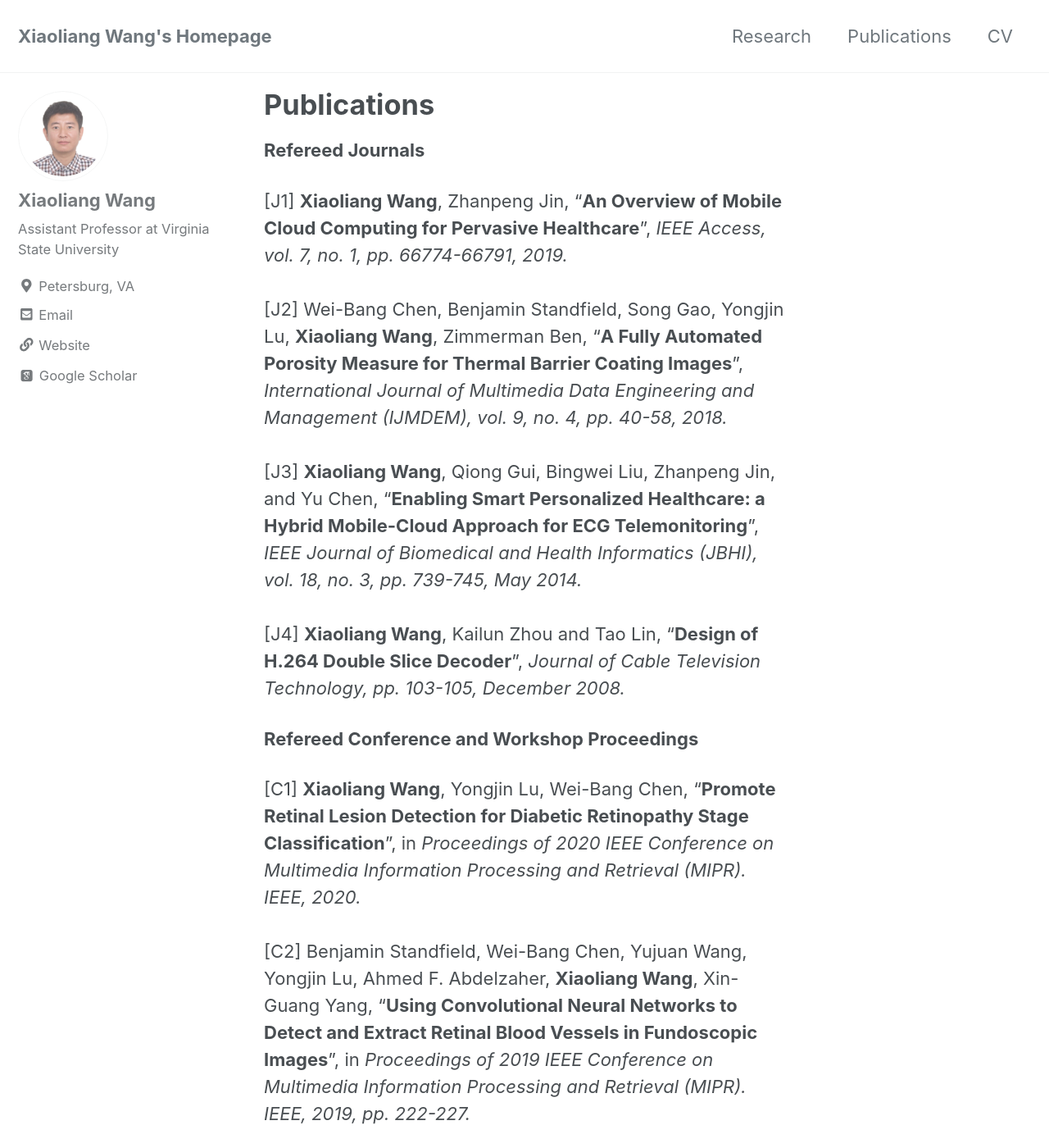
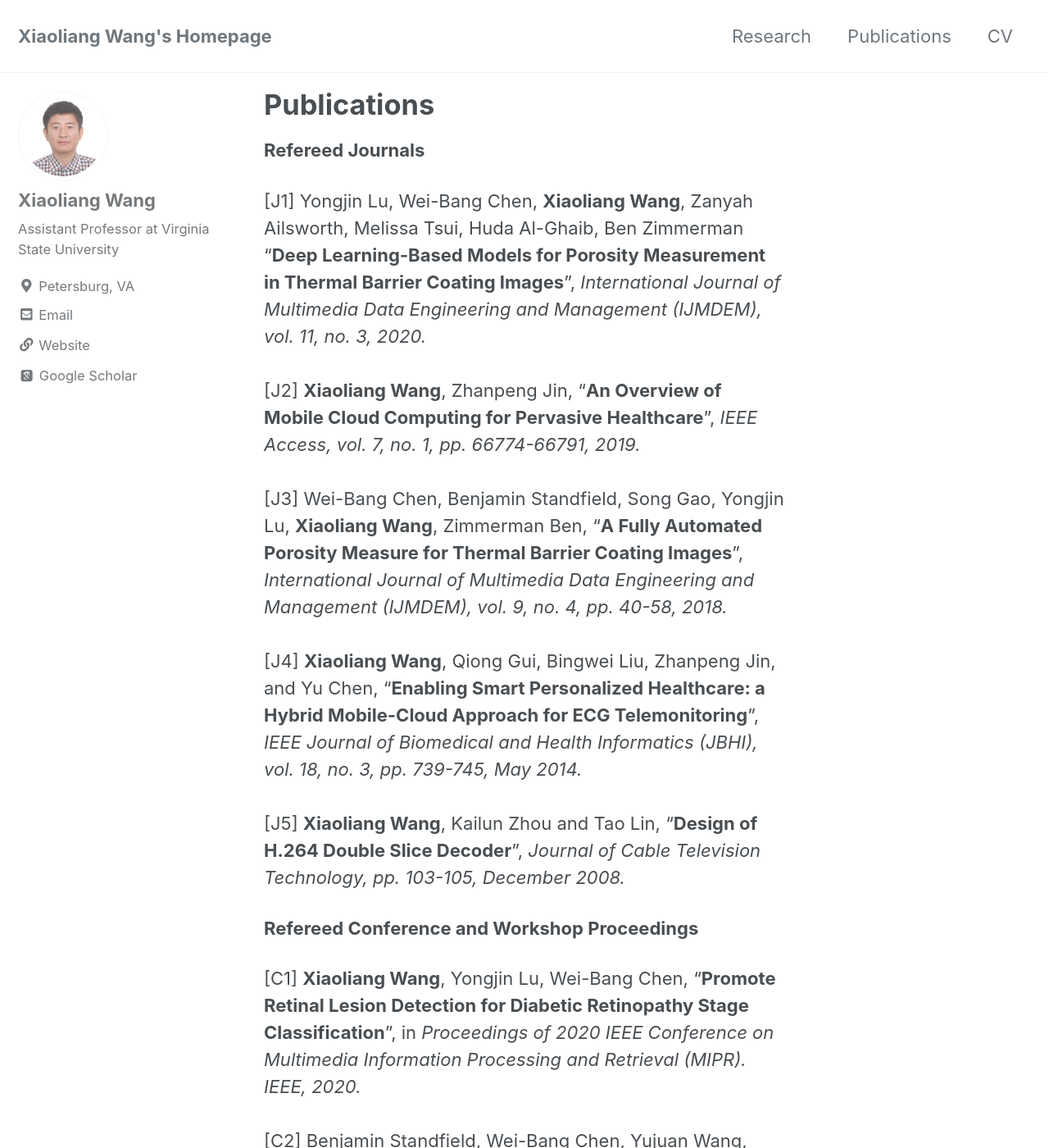
Before and after one commit to wang-xiaoliang/wang-xiaoliang.github.io, a Jekyll site: the page built from _pages/publications.md, in a window 1280 px wide and 1400 px high. Shown: the whole window at 82% size. Built offline with Jekyll 4.4.1, drawn with Linux system fonts in a browser that asks for light colours; cached includes are drawn as plain includes; nearby versions of some CDN libraries; some web fonts are replaced.

Commit message:
Add IJMDEM2020

```diff
--- a/_pages/publications.md
+++ b/_pages/publications.md
@@ -7,10 +7,11 @@ author_profile: true
 
 <b>Refereed Journals</b><br>
 
-[J1] <b>Xiaoliang Wang</b>, Zhanpeng Jin, "<b>An Overview of Mobile Cloud Computing for Pervasive Healthcare</b>", <i>IEEE Access, vol. 7, no. 1, pp. 66774-66791, 2019.</i> &nbsp;<br><br>
-[J2] Wei-Bang Chen, Benjamin Standfield, Song Gao, Yongjin Lu, <b>Xiaoliang Wang</b>, Zimmerman Ben, "<b>A Fully Automated Porosity Measure for Thermal Barrier Coating Images</b>", <i>International Journal of Multimedia Data Engineering and Management (IJMDEM), vol. 9, no. 4, pp. 40-58, 2018.</i> &nbsp;<br><br>
-[J3] <b>Xiaoliang Wang</b>, Qiong Gui, Bingwei Liu, Zhanpeng Jin, and Yu Chen, "<b>Enabling Smart Personalized Healthcare: a Hybrid Mobile-Cloud Approach for ECG Telemonitoring</b>", <i>IEEE Journal of Biomedical and Health Informatics (JBHI), vol. 18, no. 3, pp. 739-745, May 2014.</i>  &nbsp;<!--<a href="Enabling smart personalized healthcare-a hybrid mobile-cloud approach for ecg telemonitoring.pdf" target="_blank">PDF</a>--><br><br>
-[J4] <b>Xiaoliang Wang</b>, Kailun Zhou and Tao Lin, "<b>Design of H.264 Double Slice Decoder</b>",
+[J1] Yongjin Lu, Wei-Bang Chen, <b>Xiaoliang Wang</b>, Zanyah Ailsworth, Melissa Tsui, Huda Al-Ghaib, Ben Zimmerman "<b>Deep Learning-Based Models for Porosity Measurement in Thermal Barrier Coating Images</b>", <i>International Journal of Multimedia Data Engineering and Management (IJMDEM), vol. 11, no. 3, 2020.</i> &nbsp;<br><br>
+[J2] <b>Xiaoliang Wang</b>, Zhanpeng Jin, "<b>An Overview of Mobile Cloud Computing for Pervasive Healthcare</b>", <i>IEEE Access, vol. 7, no. 1, pp. 66774-66791, 2019.</i> &nbsp;<br><br>
+[J3] Wei-Bang Chen, Benjamin Standfield, Song Gao, Yongjin Lu, <b>Xiaoliang Wang</b>, Zimmerman Ben, "<b>A Fully Automated Porosity Measure for Thermal Barrier Coating Images</b>", <i>International Journal of Multimedia Data Engineering and Management (IJMDEM), vol. 9, no. 4, pp. 40-58, 2018.</i> &nbsp;<br><br>
+[J4] <b>Xiaoliang Wang</b>, Qiong Gui, Bingwei Liu, Zhanpeng Jin, and Yu Chen, "<b>Enabling Smart Personalized Healthcare: a Hybrid Mobile-Cloud Approach for ECG Telemonitoring</b>", <i>IEEE Journal of Biomedical and Health Informatics (JBHI), vol. 18, no. 3, pp. 739-745, May 2014.</i>  &nbsp;<!--<a href="Enabling smart personalized healthcare-a hybrid mobile-cloud approach for ecg telemonitoring.pdf" target="_blank">PDF</a>--><br><br>
+[J5] <b>Xiaoliang Wang</b>, Kailun Zhou and Tao Lin, "<b>Design of H.264 Double Slice Decoder</b>",
       <i>Journal of Cable Television Technology, pp. 103-105, December 2008.</i>
 
 <b>Refereed Conference and Workshop Proceedings</b><br>
```
